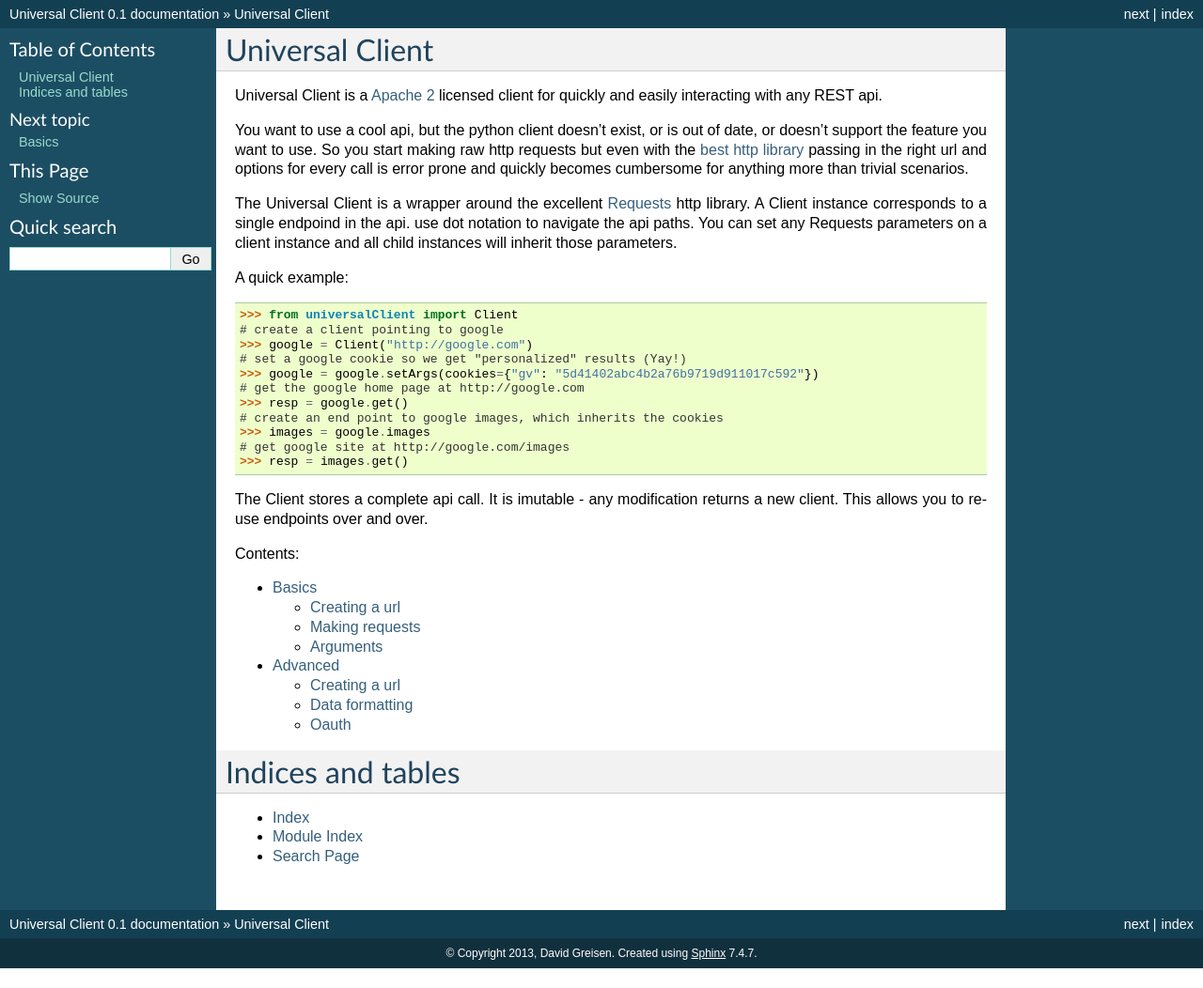
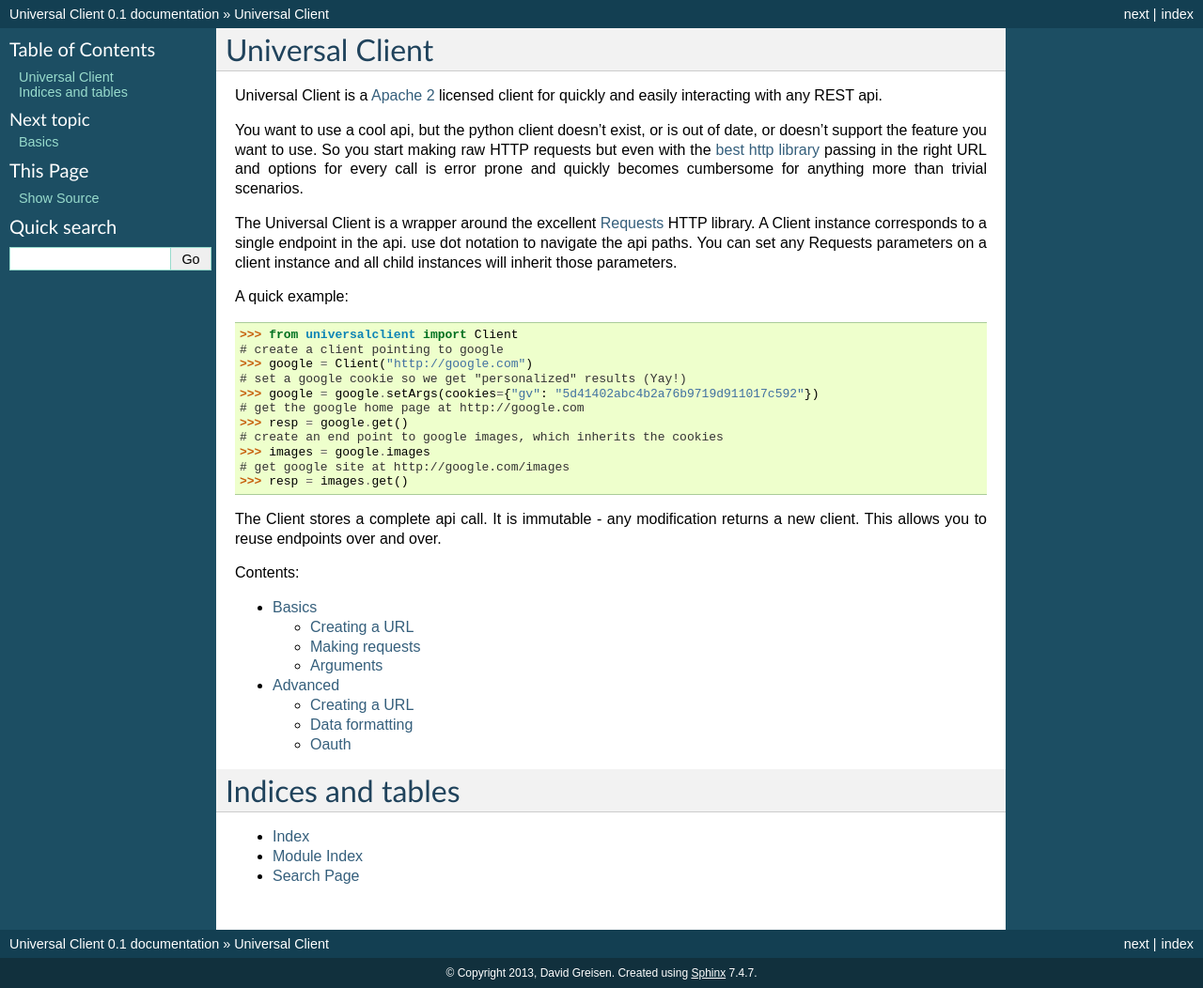
Before and after one commit to dgreisen/universalclient, a Sphinx documentation site: the page built from docs/index.rst, in a window 1280 px wide. Shown: the whole page at 94% size. Built offline with Sphinx 7.4.7, drawn with Linux system fonts in a browser that asks for light colours; before the commit the page ends 1031 px from its top, so only the background shows below that.

```diff
--- a/docs/advanced.rst
+++ b/docs/advanced.rst
@@ -1,17 +1,17 @@
 Advanced
 ========
 
-Creating a url
+Creating a URL
 --------------
 
-The url we created in :doc:`basics` section,
+The URL we created in :doc:`basics` section,
 
 	>>> root = Client("http://myImages.com").images
 	>>> davidsImages = root.user.dgreisen
 
 is great if we are doing a bunch of stuff to davidsImages. But what if we want to be able to pass in the userid that isn't
 known until runtime. That's when the _ (underscore) method is used. The argument to _ will be added
-to the url, just as if it were appended with dot notation:
+to the URL, just as if it were appended with dot notation:
 
 	>>> somebody = "jsmith"
 	>>> somebodysImages = root.user._(somebody)
--- a/docs/index.rst
+++ b/docs/index.rst
@@ -5,20 +5,20 @@ Universal Client is a `Apache 2 <http://www.apache.org/licenses/LICENSE-2.0.html
 licensed client for quickly and easily interacting with any REST api.
 
 You want to use a cool api, but the python client doesn't exist, or is out of date,
-or doesn't support the feature you want to use. So you start making raw http
+or doesn't support the feature you want to use. So you start making raw HTTP
 requests but even with the `best http library <http://docs.python-requests.org/en/latest/index.html>`_
-passing in the right url and options for every call is error prone and quickly
+passing in the right URL and options for every call is error prone and quickly
 becomes cumbersome for anything more than trivial scenarios.
 
 The Universal Client is a wrapper around the excellent
-`Requests <http://docs.python-requests.org/en/latest/index.html>`_ http library. A Client instance
-corresponds to a single endpoind in the api. use dot notation to navigate the api paths. You
+`Requests <http://docs.python-requests.org/en/latest/index.html>`_ HTTP library. A Client instance
+corresponds to a single endpoint in the api. use dot notation to navigate the api paths. You
 can set any Requests parameters on a client instance and all child instances will inherit those
 parameters.
 
 A quick example::
 
-   >>> from universalClient import Client
+   >>> from universalclient import Client
    # create a client pointing to google
    >>> google = Client("http://google.com")
    # set a google cookie so we get "personalized" results (Yay!)
@@ -31,7 +31,7 @@ A quick example::
    >>> resp = images.get()
 
 
-The Client stores a complete api call. It is imutable - any modification returns a new client. This allows
+The Client stores a complete api call. It is immutable - any modification returns a new client. This allows
 you to reuse endpoints over and over.
 
 Contents:
```
Also changed, not shown: README.md (+44 -3 lines), docs/basics.rst (+6 -6 lines), 11 other files.
